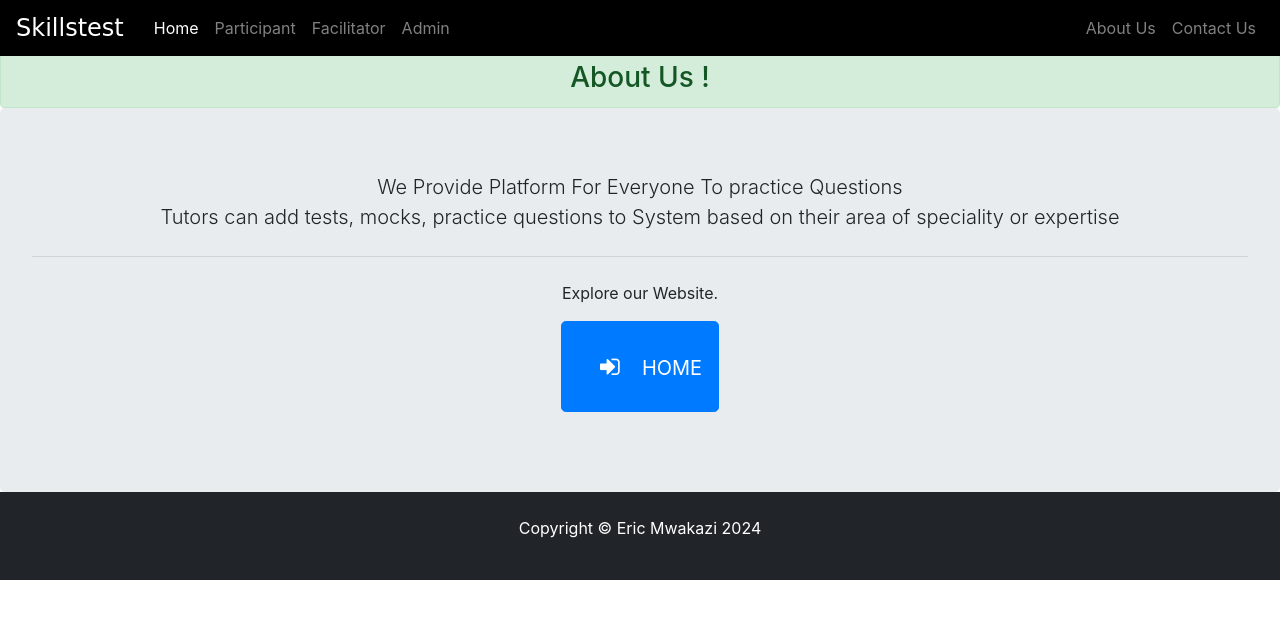
After one commit to Neivanny1/skillstest, a Django app: template templates/aboutus.html in a window 1280 px wide. The commit adds this page. Shown: the top 619 px of the page. Run offline with Django 4.2, Linux system fonts and the light colour scheme; the template is opened without the code that fills it, so the values that code supplies are empty; some libraries are stand-ins or nearby versions.

```diff
--- a/challenge/views.py
+++ b/challenge/views.py
@@ -21,3 +21,6 @@ def afterlogin_view(request):
     #         return render(request,'teacher/teacher_wait_for_approval.html')
     # else:
     #     return redirect('admin-dashboard')
+
+def aboutus_view(request):
+    return render(request,'aboutus.html')
--- /dev/null
+++ b/templates/aboutus.html
@@ -0,0 +1,43 @@
+<!DOCTYPE html>
+{% load static %}
+<html lang="en" dir="ltr">
+<head>
+  <meta charset="utf-8">
+  <meta name="viewport" content="width=device-width, initial-scale=1, shrink-to-fit=no">
+  <style media="screen">
+.jumbotron {
+    margin-top: 0px;
+    margin-bottom: 0px;
+}
+.jumbotron h1 {
+    text-align: center;
+}
+.alert {
+    margin: 0px;
+}
+</style>
+  <title>
+    {% block title %} skillstest | About {% endblock %}
+  </title>
+</head>
+<body>
+  {% include "navbar.html" %}
+  <br><br>
+  <center>
+    <h3 class='alert alert-success' style="margin-bottom:0px;">About Us !</h3>
+  </center>
+  <div class="jumbotron" style="margin-bottom: 0px;margin-top: 0px;">
+
+    <p class="lead">We Provide Platform For Everyone To practice Questions
+        <br> Tutors can add tests, mocks, practice questions to
+        System based on their area of speciality or expertise</p>
+    <hr class="my-4">
+    <p>Explore our Website.</p>
+    <p class="lead">
+      <a class="btn btn-primary btn-lg" href="/" role="button"><i class="fa fa-sign-in" aria-hidden="true"></i>HOME</a>
+    </p>
+  </div>
+
+  {% include "footer.html" %}
+</body>
+</html>
--- a/templates/participant/index.html
+++ b/templates/index.html
@@ -44,8 +44,8 @@
       <tr>
           <!-- <td><a href="/student/studentlogin" class="btn btn-primary btn-lg btn-info" style="padding-right: 35px;"><i class="fa fa-sign-in" aria-hidden="true"></i>Student</a> </td>
           <td><a href="/teacher/teacherlogin" class="btn  btn-primary btn-lg btn-info" style="padding-right: 35px;"><i class="fa fa-sign-in" aria-hidden="true"></i>Teacher</a> </td> -->
-          <td><a href="/student/studentlogin" class="btn btn-primary btn-lg btn-info" style="padding-right: 35px;"><i class="fa fa-sign-in" aria-hidden="true"></i>Participant</a> </td>
-          <td><a href="/teacher/teacherlogin" class="btn  btn-primary btn-lg btn-info" style="padding-right: 35px;"><i class="fa fa-sign-in" aria-hidden="true"></i>Facilitator</a> </td>
+          <td><a href="participant/participant" class="btn btn-primary btn-lg btn-info" style="padding-right: 35px;"><i class="fa fa-sign-in" aria-hidden="true"></i>Participant</a> </td>
+          <td><a href="#" class="btn  btn-primary btn-lg btn-info" style="padding-right: 35px;"><i class="fa fa-sign-in" aria-hidden="true"></i>Facilitator</a> </td>
       </tr>
   </table>
     <br><br><br>
--- a/templates/navbar.html
+++ b/templates/navbar.html
@@ -26,7 +26,7 @@
 <body>
   <div class="bs-example">
     <nav class="navbar navbar-expand-md  navbar-dark fixed-top" style="background-color: #000000;">
-    <a style="color: #ffffff;text-decoration: none; " href="/"><font face = "Comic sans MS" size =" 5">QUIZ WHIZ</font><br /></a>
+    <a style="color: #ffffff;text-decoration: none; " href="/"><font face = "Comic sans MS" size =" 5">Skillstest</font><br /></a>
       <button type="button" class="navbar-toggler" data-toggle="collapse" data-target="#navbarCollapse">
         <span class="navbar-toggler-icon"></span>
       </button>
@@ -43,9 +43,8 @@
           <a href="#" class="nav-item nav-link">Admin</a>
         </div>
         <div class="navbar-nav">
-          <!-- <a href="/aboutus" class="nav-item nav-link">About Us</a>
-          <a href="/contactus" class="nav-item nav-link">Contact Us</a> -->
-          <a href="#" class="nav-item nav-link">About Us</a>
+          <!--<a href="/contactus" class="nav-item nav-link">Contact Us</a> -->
+          <a href="/aboutus" class="nav-item nav-link">About Us</a>
           <a href="#" class="nav-item nav-link">Contact Us</a>
         </div>
       </div>
```
